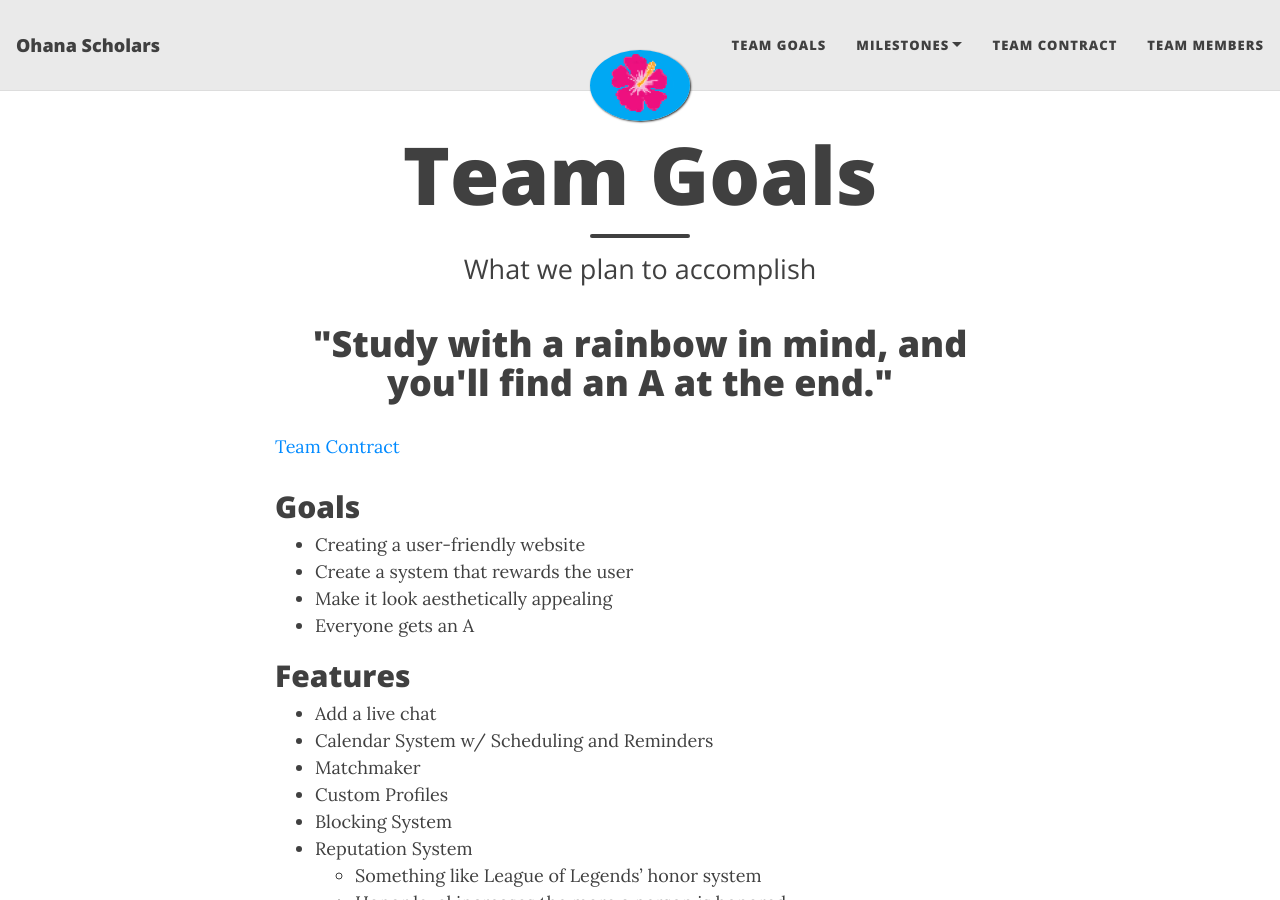
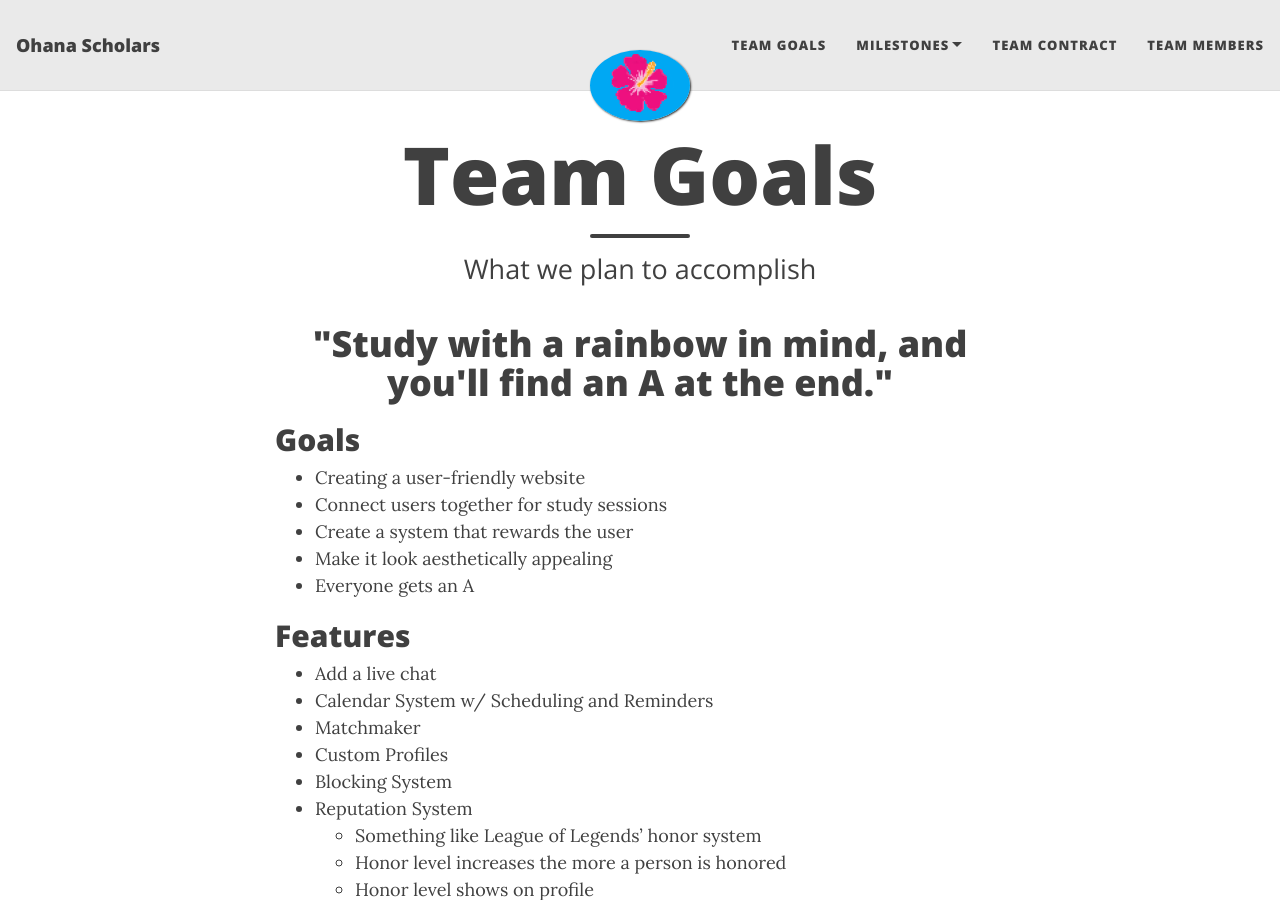
Before and after one commit to ohana-scholars/ohana-scholars.github.io, a Jekyll site: the page built from teamgoals.md, in a window 1280 px wide and 900 px high. Built offline with Jekyll 4.4.1, drawn with Linux system fonts in a browser that asks for light colours; nearby versions of some CDN libraries.

Commit message:
Update teamgoals.md

```diff
--- a/teamgoals.md
+++ b/teamgoals.md
@@ -4,10 +4,10 @@ title: Team Goals
 subtitle: What we plan to accomplish
 ---
 <h1 style="text-align: center;">"Study with a rainbow in mind, and you'll find an A at the end."</h1>
-<a href="https://docs.google.com/document/d/1oX4d5HIBrm2Wsi5FQ2IpwNagkXJaMhHEUpm8CkWCZwE/edit" style="text-align: center">Team Contract</a>
 
 ## Goals
 - Creating a user-friendly website
+- Connect users together for study sessions
 - Create a system that rewards the user
 - Make it look aesthetically appealing
 - Everyone gets an A
```
